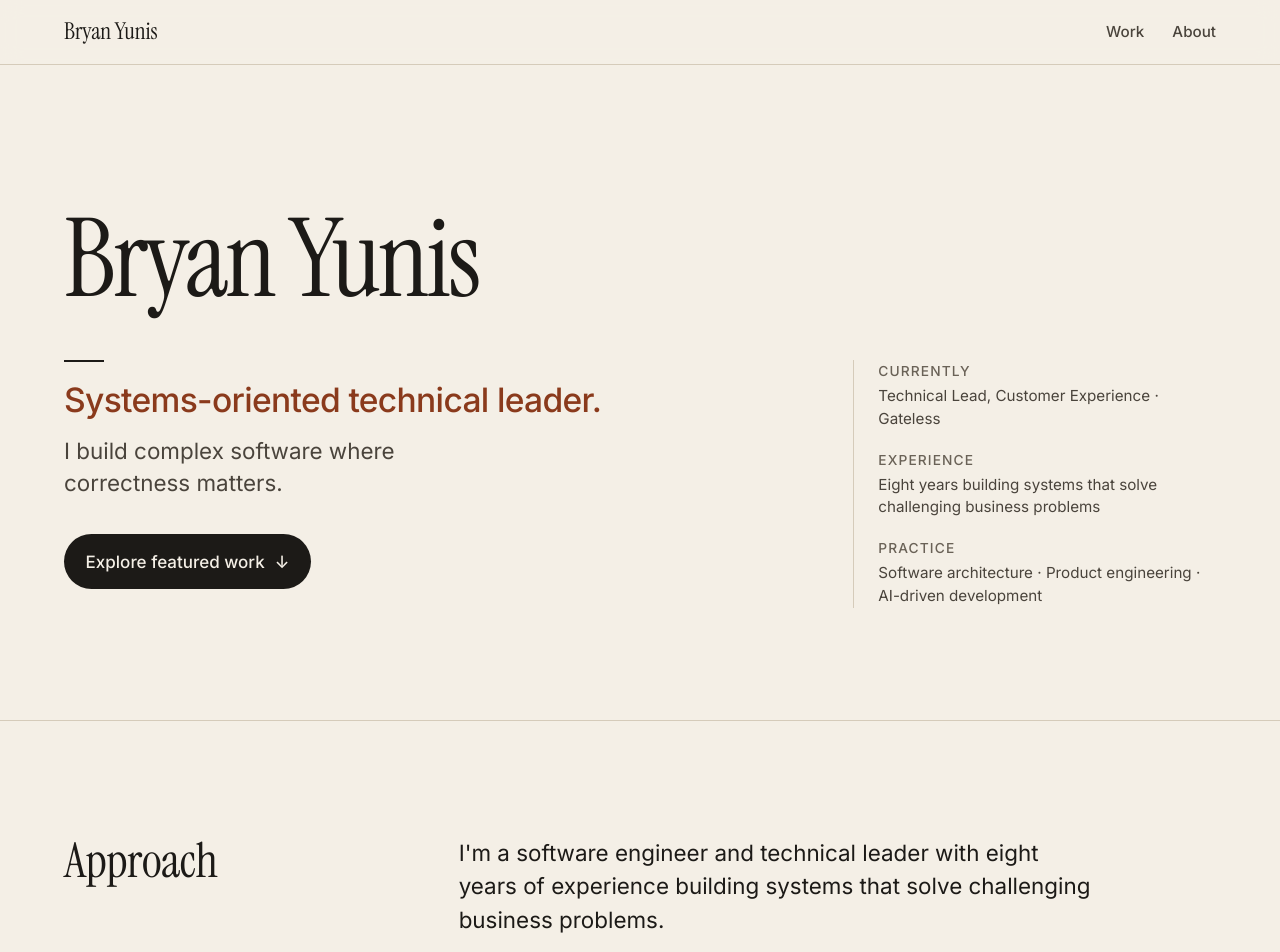
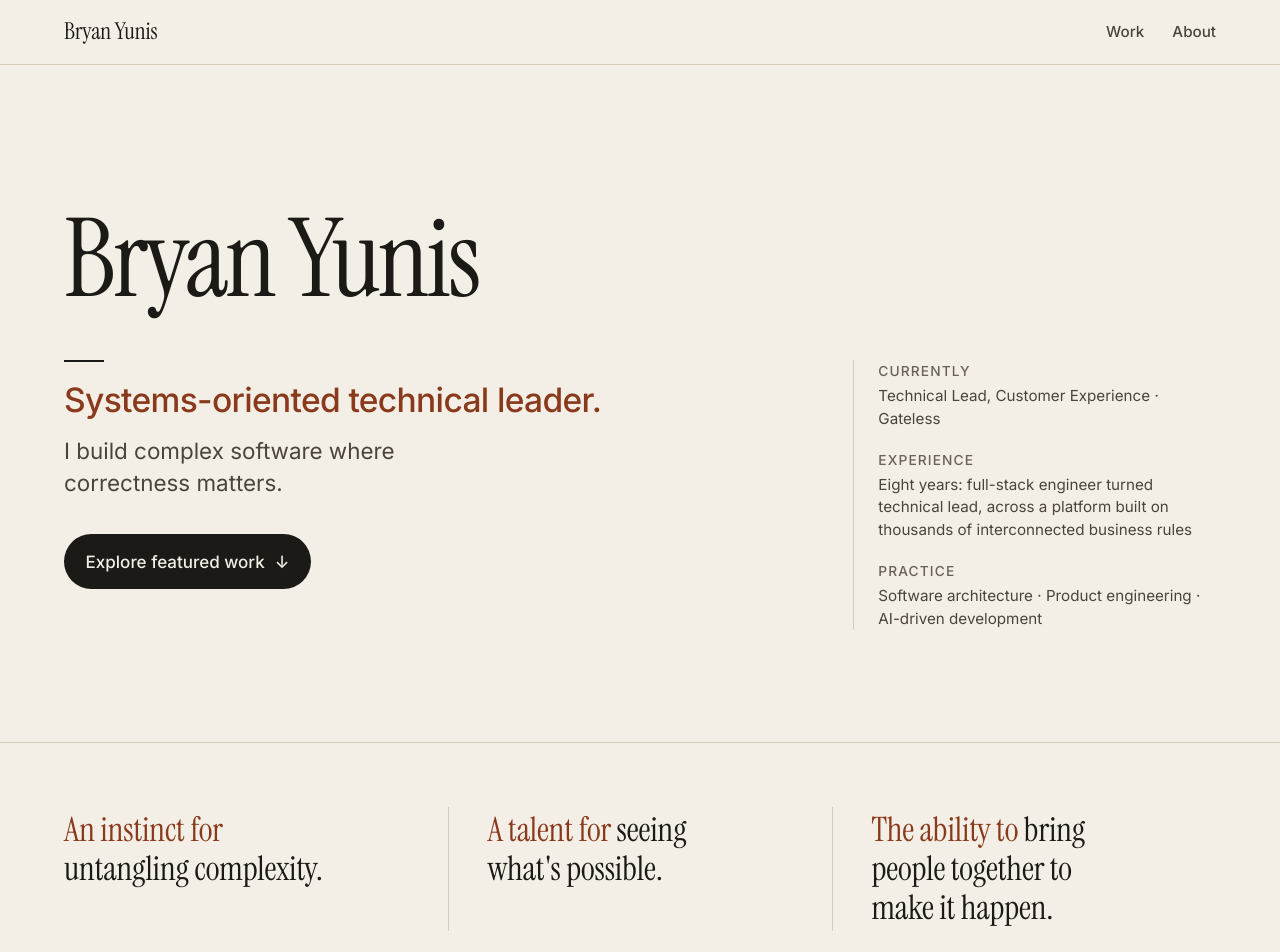
Before and after one commit to bry-an/bryanyunisdotcom, a Next.js app: page / in a window 1280 px wide. Shown: the top 952 px of the page. Built offline with nearby package versions, Linux system fonts and the light colour scheme.

Commit message:
better lead and accent colors

```diff
--- a/src/app/globals.css
+++ b/src/app/globals.css
@@ -102,6 +102,7 @@ p {
 strong,
 b {
   font-weight: 600;
+  color: var(--accent);
 }
 
 img {
@@ -172,11 +173,6 @@ a:hover {
 
 .prose p {
   color: var(--ink-2);
-}
-
-.prose strong {
-  color: var(--ink);
-  font-weight: 600;
 }
 
 .section {
--- a/src/app/home.module.css
+++ b/src/app/home.module.css
@@ -116,6 +116,59 @@
     grid-column: 9 / -1;
     padding-top: 0;
     padding-left: 1.5rem;
+    border-top: 0;
+    border-left: 1px solid var(--rule);
+  }
+}
+
+/* ── Strengths ────────────────────────────────────────────── */
+.strengths {
+  padding-block: clamp(2.5rem, 6vw, 4rem);
+  border-top: 1px solid var(--rule);
+}
+
+.strengthList {
+  display: grid;
+  margin: 0;
+  padding: 0;
+  list-style: none;
+}
+
+.strength {
+  font-family: var(--font-serif);
+  font-size: var(--step-2);
+  line-height: 1.15;
+  letter-spacing: -0.005em;
+  padding-block: 1.25rem;
+  text-wrap: balance;
+}
+
+.strength + .strength {
+  border-top: 1px solid var(--rule);
+}
+
+.strengthLead {
+  color: var(--accent);
+}
+
+.strengthKey {
+  color: var(--ink);
+}
+
+@media (min-width: 52rem) {
+  .strengthList {
+    grid-template-columns: repeat(3, minmax(0, 1fr));
+  }
+
+  .strength {
+    padding: 0.25rem clamp(1.25rem, 3vw, 2.5rem);
+  }
+
+  .strength:first-child {
+    padding-left: 0;
+  }
+
+  .strength + .strength {
     border-top: 0;
     border-left: 1px solid var(--rule);
   }
--- a/src/app/page.tsx
+++ b/src/app/page.tsx
@@ -8,6 +8,7 @@ import {
   rolesChronological,
   signatureLine,
   site,
+  strengths,
   thesis,
 } from "@/content/profile";
 import { WorkSpine } from "@/components/WorkSpine";
@@ -46,13 +47,34 @@ export default function Home() {
             </div>
             <div>
               <dt>Experience</dt>
-              <dd>Eight years building systems that solve challenging business problems</dd>
+              <dd>
+                Eight years: full-stack engineer turned technical lead, across a platform built on
+                thousands of interconnected business rules
+              </dd>
             </div>
             <div>
               <dt>Practice</dt>
               <dd>Software architecture · Product engineering · AI-driven development</dd>
             </div>
           </dl>
+        </div>
+      </section>
+
+      {/* Three strengths: systems, vision, leadership. */}
+      <section className={styles.strengths} aria-label="Strengths">
+        <div className="wrap">
+          <ul className={styles.strengthList}>
+            {strengths.map((s) => (
+              <li key={s.key} className={styles.strength}>
+                <span className={styles.strengthLead}>
+                  <Inline text={s.lead} />
+                </span>{" "}
+                <span className={styles.strengthKey}>
+                  <Inline text={s.key} />
+                </span>
+              </li>
+            ))}
+          </ul>
         </div>
       </section>
 
--- a/src/content/profile.ts
+++ b/src/content/profile.ts
@@ -13,6 +13,16 @@ export const site = {
     "Bryan Yunis is a systems-oriented technical leader who builds complex software where correctness matters, using AI to understand more and build better.",
   linkedin: "https://www.linkedin.com/in/bryan-yunis/",
 };
+
+/**
+ * Three strengths, featured directly under the hero: systems, vision, leadership.
+ * `lead` is set softer; `key` carries the emphasis. Each pair reads as one sentence.
+ */
+export const strengths: { lead: string; key: string }[] = [
+  { lead: "An instinct for", key: "untangling complexity." },
+  { lead: "A talent for", key: "seeing what's possible." },
+  { lead: "The ability to", key: "bring people together to make it happen." },
+];
 
 export const signatureLine =
   "AI doesn't just help me build more. It helps me understand more, and build better.";
```
